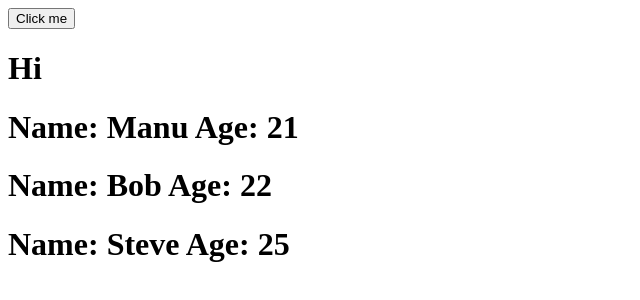
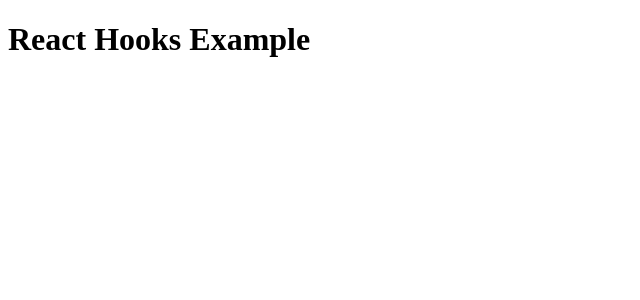
Before and after one commit to manu-git-hub/react-todo, a React (Create React App) app: page / in a window 1280 px wide. Shown: the top 300 px of the page, without its empty margins (0-640 px from the left). Built offline with nearby package versions, Linux system fonts and the light colour scheme.

Commit message:
mounting

```diff
--- a/src/App.js
+++ b/src/App.js
@@ -1,30 +1,16 @@
 import { useState } from "react";
 import React from 'react';
-import Employee from "./Employee";
+import Counter from "./counter";
 
 function App() {
-  const [count, setCount] = useState(0);
+  const [state, setState] = useState(false);
 
-  const handleButtonClick = () => {
-      setCount(count + 1);
-  };
-
-  let emp =[{name:"Manu", age:21},
-  {name:"Bob", age:22},
-  {name:"Steve", age:25},
-
-]
   return (
-    <div className='App'>
-      <button onClick={handleButtonClick}>Click me</button>
-      <h1>Hi</h1>
-      {
-        emp.map((obj,index) =>
-         (
-          // <Employee key={index} name={obj.name} age={obj.age}/>
-          <Employee key={index} {...obj}/>
-        )
-      )}
+    <div className="app">
+      <h1 onClick={() => setState(!state) }>React Hooks Example</h1>
+      {/* Mounting & Unmounting */}
+      {/* {state ? <Counter /> : null} */}
+      {state && <Counter /> }
     </div>
   );
 }
--- a/src/Employee.jsx
+++ /dev/null
@@ -1,11 +0,0 @@
-import React from 'react'
-
-function Employee(props) {
-  return (
-    <div>
-      <h1>Name: {props.name} Age: {props.age} </h1>
-    </div>
-  )
-}
-
-export default Employee
--- /dev/null
+++ b/src/counter.js
@@ -0,0 +1,9 @@
+import React from 'react'
+
+function Counter() {
+  return (
+    <div>Hello I am counter</div>
+  )
+}
+
+export default Counter
```
